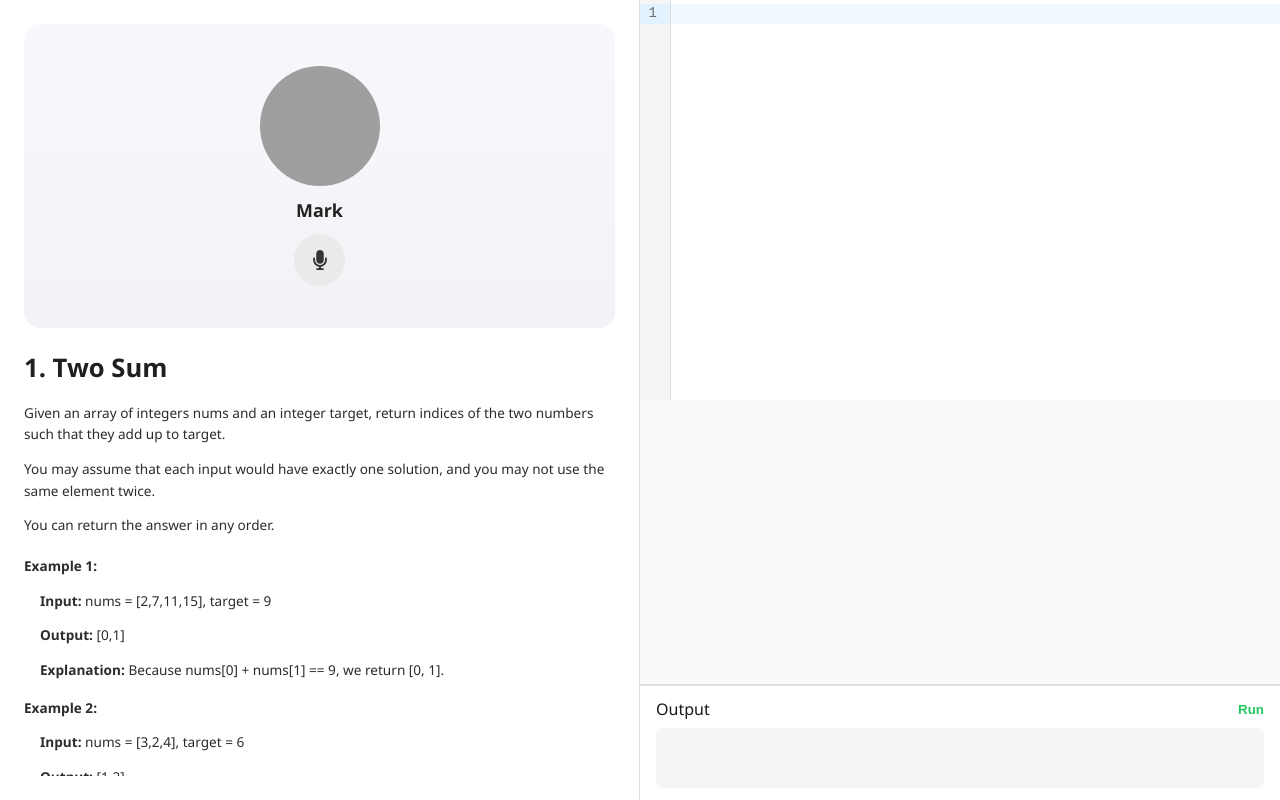
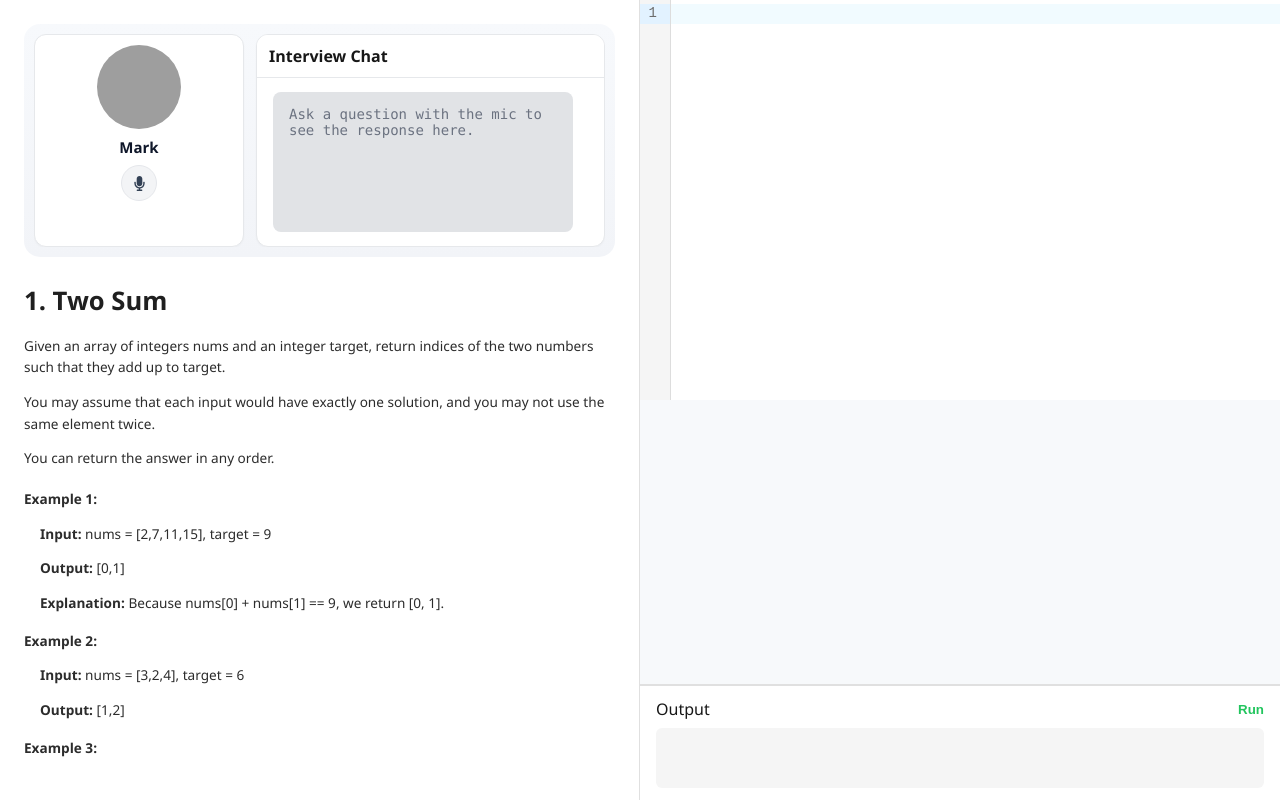
Before and after one commit to zhikangxie107/intr.vu, a Next.js app: page /learn/code in a window 1280 px wide. Built offline with nearby package versions, Linux system fonts and the light colour scheme; grey boxes are pictures that could not be loaded.

Commit message:
working things except for connecting the coding to the terminal

```diff
--- a/src/app/learn/code/page.js
+++ b/src/app/learn/code/page.js
@@ -1,17 +1,88 @@
 'use client';
-import { useState } from 'react';
-import AICard from '../../../components/aiCard';
-import ProblemTemplate from '../../../components/problemTemplate';
+
+import { useRef, useState } from 'react';
 import CodeMirror from '@uiw/react-codemirror';
 import { python } from '@codemirror/lang-python';
 
+import AICard from '../../../components/aiCard';
+import ProblemTemplate from '../../../components/problemTemplate';
+
+const ASK_ENDPOINT = '/api/ask';
+const TTS_ENDPOINT = '/api/tts/tts';
+
 export default function InterviewPage() {
-	const [code, setCode] = useState();
+  // Right pane editor
+  const [code, setCode] = useState('');
   const [output, setOutput] = useState('');
 
+  // Chat/voice
+  const [answer, setAnswer] = useState('');
+  const [loading, setLoading] = useState(false);
+
+  // audio lifecycle
+  const audioRef = useRef(null);
+  const objectUrlRef = useRef(null);
+  const ttsAbortRef = useRef(null);
+
+  const cleanupAudio = () => {
+    try {
+      if (audioRef.current) { audioRef.current.pause(); audioRef.current.src = ''; }
+      if (objectUrlRef.current) { URL.revokeObjectURL(objectUrlRef.current); objectUrlRef.current = null; }
+      if (ttsAbortRef.current) { ttsAbortRef.current.abort(); ttsAbortRef.current = null; }
+    } catch {}
+  };
+
+  const speak = async (text) => {
+    if (!text?.trim()) return;
+    cleanupAudio();
+
+    ttsAbortRef.current = new AbortController();
+    const res = await fetch(TTS_ENDPOINT, {
+      method: 'POST',
+      headers: { 'Content-Type': 'application/json' },
+      body: JSON.stringify({ text }),
+      signal: ttsAbortRef.current.signal,
+    });
+    if (!res.ok) { console.error('TTS failed:', await res.text()); return; }
+
+    const blob = await res.blob();
+    const url = URL.createObjectURL(blob);
+    objectUrlRef.current = url;
+
+    const audio = new Audio(url);
+    audioRef.current = audio;
+    audio.play().catch(() => {});
+  };
+
+  // Called by AICard after Whisper returns text
+  const handleTranscript = async (text) => {
+    if (!text?.trim()) return;
+    setLoading(true);
+    setAnswer('');
+
+    try {
+      const res = await fetch(ASK_ENDPOINT, {
+        method: 'POST',
+        headers: { 'Content-Type': 'application/json' },
+        body: JSON.stringify({ prompt: text.trim() }),
+      });
+      if (!res.ok) { setAnswer(`Ask failed: ${await res.text()}`); return; }
+
+      const data = await res.json();
+      const textAnswer = typeof data === 'string' ? data : data.answer ?? '';
+      setAnswer(textAnswer || '(no answer)');
+      if (textAnswer) await speak(textAnswer);
+    } catch (e) {
+      console.error(e);
+      setAnswer('Request failed. See console for details.');
+    } finally {
+      setLoading(false);
+    }
+  };
+
+  // Code “Run” stub (local JS until JDoodle)
   const handleRun = () => {
     try {
-			// Very simple sandboxed execution simulation
       const fn = new Function(`${code}; return twoSum([2,7,11,15], 9);`);
       const result = fn();
       setOutput(`Output: ${JSON.stringify(result)}`);
@@ -20,7 +91,6 @@ export default function InterviewPage() {
     }
   };
 
-	// Sample problem data (can be replaced later)
   const problemData = {
     title: '1. Two Sum',
     description: [
@@ -29,19 +99,9 @@ export default function InterviewPage() {
       'You can return the answer in any order.',
     ],
     examples: [
-			{
-				input: 'nums = [2,7,11,15], target = 9',
-				output: '[0,1]',
-				explanation: 'Because nums[0] + nums[1] == 9, we return [0, 1].',
-			},
-			{
-				input: 'nums = [3,2,4], target = 6',
-				output: '[1,2]',
-			},
-			{
-				input: 'nums = [3,3], target = 6',
-				output: '[0,1]',
-			},
+      { input: 'nums = [2,7,11,15], target = 9', output: '[0,1]', explanation: 'Because nums[0] + nums[1] == 9, we return [0, 1].' },
+      { input: 'nums = [3,2,4], target = 6', output: '[1,2]' },
+      { input: 'nums = [3,3], target = 6', output: '[0,1]' },
     ],
     constraints: [
       '2 <= nums.length <= 10⁴',
@@ -53,13 +113,10 @@ export default function InterviewPage() {
 
   return (
     <div style={styles.page}>
-			{/* Main content */}
       <div style={styles.main}>
-				{/* Left: AI + Problem */}
+        {/* Left: All-in-one AICard (avatar, mic, reply) + Problem */}
         <div style={styles.leftPane}>
-					<div style={styles.aiCardContainer}>
-						<AICard />
-					</div>
+          <AICard answer={answer} loading={loading} onTranscript={handleTranscript} />
           <div style={styles.problemContainer}>
             <ProblemTemplate {...problemData} />
           </div>
@@ -80,9 +137,7 @@ export default function InterviewPage() {
           <div style={styles.outputContainer}>
             <div style={styles.outputHeader}>
               <span>Output</span>
-							<button style={styles.runButton} onClick={handleRun}>
-								Run
-							</button>
+              <button style={styles.runButton} onClick={handleRun}>Run</button>
             </div>
             <pre style={styles.outputBox}>{output}</pre>
           </div>
@@ -109,32 +164,23 @@ const styles = {
     overflowY: 'hidden',
     scrollSnapType: 'x mandatory',
   },
-
   leftPane: {
     flex: '0 0 50%',
     display: 'flex',
-		flexDirection: 'column', // stack vertically now
-		justifyContent: 'space-between',
+    flexDirection: 'column',
     backgroundColor: '#fff',
     borderRight: '1px solid #e0e0e0',
     padding: '24px',
     height: '100vh',
     boxSizing: 'border-box',
-		overflow: 'hidden', // prevent vertical scroll
+    overflow: 'hidden',
     scrollSnapAlign: 'start',
-		gap: '20px',
+    gap: '16px',
   },
-
-	aiCardContainer: {
-		flex: '0 0 40%', // top portion
-		display: 'flex',
-		justifyContent: 'center',
-		alignItems: 'center',
-	},
-
   problemContainer: {
-		flex: '1', // remaining height
-		overflowY: 'auto', // allows problem text to scroll internally
+    flex: 1,
+    overflowY: 'auto',
+    marginTop: 8,
   },
   rightPane: {
     flex: 1,
--- a/src/components/aiCard.jsx
+++ b/src/components/aiCard.jsx
@@ -1,26 +1,106 @@
-import { useState } from 'react';
+'use client';
+import { useRef, useState } from 'react';
 import { FaMicrophone, FaMicrophoneSlash } from 'react-icons/fa';
 
-export default function AICard() {
+/**
+ * Props:
+ *  - onTranscript(text: string)
+ *  - answer?: string
+ *  - loading?: boolean
+ *  - sttEndpoint?: string  (default '/api/whisper')
+ *  - name?: string         (default 'Mark')
+ *  - avatarUrl?: string
+ */
+export default function AICard({
+  onTranscript,
+  answer = '',
+  loading = false,
+  sttEndpoint = '/api/whisper',
+  name = 'Mark',
+  avatarUrl = 'https://i.pravatar.cc/150?img=3',
+}) {
   const [listening, setListening] = useState(false);
-  const toggleMic = () => setListening(!listening);
+  const mediaRecorderRef = useRef(null);
+  const chunksRef = useRef([]);
+  const streamRef = useRef(null);
+
+  async function startRecording() {
+    try {
+      const stream = await navigator.mediaDevices.getUserMedia({ audio: true });
+      streamRef.current = stream;
+      const mr = new MediaRecorder(stream, { mimeType: 'audio/webm' });
+      chunksRef.current = [];
+
+      mr.ondataavailable = (e) => e.data?.size && chunksRef.current.push(e.data);
+      mr.onstop = async () => {
+        try {
+          stream.getTracks().forEach((t) => t.stop());
+          streamRef.current = null;
+
+          const blob = new Blob(chunksRef.current, { type: 'audio/webm' });
+          chunksRef.current = [];
+          const form = new FormData();
+          form.append('file', blob, 'audio.webm');
+
+          const res = await fetch(sttEndpoint, { method: 'POST', body: form });
+          if (!res.ok) { console.error('STT failed:', await res.text()); return; }
+          const data = await res.json();
+          onTranscript?.(data?.text || '');
+        } catch (err) {
+          console.error('STT error:', err);
+        }
+      };
+
+      mediaRecorderRef.current = mr;
+      mr.start();
+      setListening(true);
+    } catch (err) {
+      console.error('Mic permission / recorder error:', err);
+      setListening(false);
+    }
+  }
+
+  function stopRecording() {
+    try {
+      mediaRecorderRef.current?.stop();
+      mediaRecorderRef.current = null;
+      if (streamRef.current) {
+        streamRef.current.getTracks().forEach((t) => t.stop());
+        streamRef.current = null;
+      }
+    } catch {}
+    setListening(false);
+  }
+
+  const toggleMic = () => (listening ? stopRecording() : startRecording());
 
   return (
     <>
       <div className="ai-card">
-        <div className="ai-content">
-          <img
-            src="https://i.pravatar.cc/150?img=3"
-            alt="AI Avatar"
-            className="ai-avatar"
-          />
-          <h3 className="ai-name">Mark</h3>
+        <div className="ai-inner">
+          {/* LEFT: compact profile */}
+          <div className="ai-left">
+            <img src={avatarUrl} alt="AI Avatar" className="ai-avatar" />
+            <div className="ai-name">{name}</div>
             <button
               className={`mic-button ${listening ? 'active' : ''}`}
               onClick={toggleMic}
+              aria-label={listening ? 'Stop recording' : 'Start recording'}
+              title={listening ? 'Stop recording' : 'Start recording'}
             >
               {listening ? <FaMicrophoneSlash /> : <FaMicrophone />}
             </button>
+          </div>
+
+          {/* RIGHT: chat */}
+          <div className="ai-right">
+            <div className="chat-header">Interview Chat</div>
+            <div className="chat-body">
+              <pre className={`answer ${!answer && !loading ? 'placeholder' : ''}`}>
+                {loading ? 'Thinking…' : (answer || 'Ask a question with the mic to see the response here.')}
+              </pre>
+            </div>
+          </div>
         </div>
       </div>
 
@@ -30,61 +110,115 @@ export default function AICard() {
 }
 
 const css = `
+/* Card container */
 .ai-card {
-  flex: 0 0 100%;
-  height: 38vh;
-  background: linear-gradient(180deg, #f6f8fb 0%, #f1f3f6 100%);
+  width: 100%;
+  background: linear-gradient(180deg, #f7f9fc 0%, #f2f4f8 100%);
   border-radius: 16px;
-  display: flex;
-  align-items: center;
-  justify-content: center;
-  padding: 32px 0;
+  padding: 10px;
   box-sizing: border-box;
-  width: 100%;
-  transition: all 0.3s ease;
 }
 
-.ai-content {
+/* Two columns; smaller left column; keep everything inside */
+.ai-inner {
+  display: grid;
+  grid-template-columns: 210px minmax(0, 1fr);
+  gap: 12px;
+  align-items: stretch;
+  overflow: hidden;
+}
+
+/* LEFT column — compact and left-aligned */
+.ai-left {
+  background: #fff;
+  border: 1px solid #e6e8eb;
+  border-radius: 12px;
+  padding: 10px 8px;
   display: flex;
   flex-direction: column;
   align-items: center;
-  gap: 12px;
+  gap: 8px;
+  min-height: 210px;
+  box-shadow: 0 1px 2px rgba(16,24,40,.03);
 }
 
 .ai-avatar {
-  width: clamp(90px, 12vw, 120px);
-  height: clamp(90px, 12vw, 120px);
+  width: 84px;
+  height: 84px;
   border-radius: 50%;
   object-fit: cover;
 }
 
 .ai-name {
-  font-size: clamp(1rem, 1.4vw, 1.3rem);
-  font-weight: 600;
-  color: #222;
+  font-weight: 700;
+  color: #0f172a;
+  font-size: 15px;
 }
 
+/* Smaller mic */
 .mic-button {
-  background-color: #eaeaea;
-  border: none;
-  width: clamp(42px, 4vw, 52px);
-  height: clamp(42px, 4vw, 52px);
-  border-radius: 50%;
+  background: #f3f4f6;
+  border: 1px solid #e5e7eb;
+  width: 36px;
+  height: 36px;
+  border-radius: 999px;
+  display: grid;
+  place-items: center;
+  cursor: pointer;
+  color: #334155;
+  font-size: 15px;
+  transition: background-color .2s ease, color .2s ease, transform .08s ease, border-color .2s ease;
+}
+.mic-button:hover { background: #eceff3; }
+.mic-button:active { transform: scale(0.98); }
+.mic-button.active { background: #ef4444; color: #fff; border-color: #ef4444; }
+
+/* RIGHT column — fits content and limits bubble width */
+.ai-right {
+  background: #fff;
+  border: 1px solid #e6e8eb;
+  border-radius: 12px;
   display: flex;
-  align-items: center;
-  justify-content: center;
-  font-size: clamp(18px, 2vw, 20px);
-  cursor: pointer;
-  color: #333;
-  transition: background-color 0.25s ease, color 0.25s ease;
+  flex-direction: column;
+  min-width: 280px;
+  box-shadow: 0 1px 2px rgba(16,24,40,.03);
+  overflow: hidden;
 }
 
-.mic-button:hover {
-  background-color: #ddd;
+.chat-header {
+  padding: 10px 12px;
+  font-weight: 800;
+  border-bottom: 1px solid #e6e8eb;
+  background: #fff;
 }
 
-.mic-button.active {
-  background-color: #ff4d4f;
-  color: white;
+.chat-body {
+  padding: 14px 16px;  /* a little more breathing room */
+  overflow-y: auto;
+  flex: 1;
+  display: flex;
+  align-items: flex-start;
+}
+
+/* Larger bubble but still restrained horizontally */
+.answer {
+  margin: 0;
+  white-space: pre-wrap;
+  padding: 14px 16px;
+  border-radius: 8px;
+  background: #e1e3e6;
+  color: #0f172a;
+  font-family: ui-monospace, SFMono-Regular, Menlo, Monaco, Consolas, "Liberation Mono", "Courier New", monospace;
+  font-size: 14px;
+  min-height: 140px;
+  width: clamp(300px, 80%, 760px);
+  box-sizing: border-box;
+}
+.answer.placeholder { color: #6b7280; }
+
+/* Stack on small screens */
+@media (max-width: 1100px) {
+  .ai-inner { grid-template-columns: 1fr; }
+  .answer { width: 100%; }
 }
 `;
```
Lines whose indentation alone changed are shown as unchanged.
